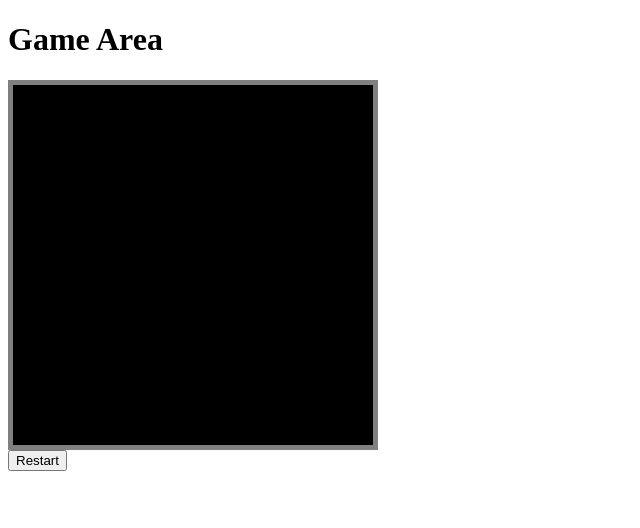
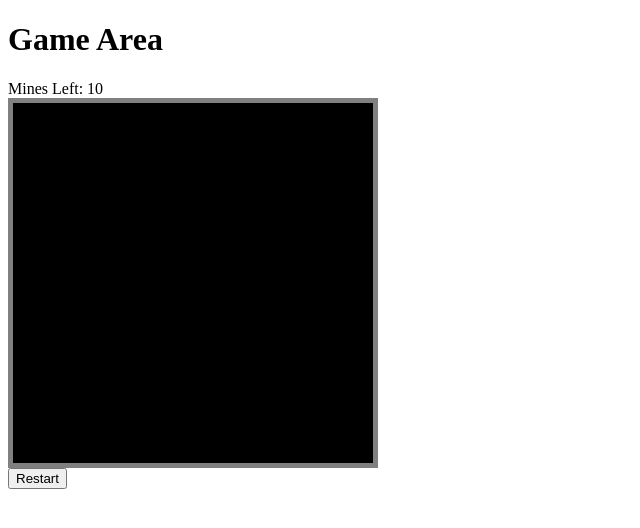
Before and after one commit to thissentenceiswrong/vue-minesweeper, a Vue app: page / in a window 1280 px wide. Shown: the top 528 px of the page, without its empty margins (0-640 px from the left). Built offline with nearby package versions, Linux system fonts and the light colour scheme.

Commit message:
Added readme

```diff
--- a/src/components/game-area.vue
+++ b/src/components/game-area.vue
@@ -1,6 +1,10 @@
 <template>
     <div>
         <h1>Game Area</h1>
+        <div id="gamestatus">
+            <div id="mineLeft">Mines Left: {{numMinesLeft}}</div>
+            <div id="gameover">{{ strGameOver }}</div>
+        </div>
         <div id="gameboard" v-bind:style="containerStyleObject">
             <cell id="cell"
                   v-for="(item, index) in gameboard"
@@ -34,11 +38,23 @@
             return {
                 minesweeper: null,
                 widthCell: 40,
+                strGameOver: "",
                 onGameOver: (function (vueObj) {
                     return function (won) {
-                        console.log("Game Over, you " + (won ? "won" : "lose"));
+                        const str = "Game Over! You " + (won ? "WIN" : "LOST");
+                        vueObj.strGameOver = str;
                     };
-                })(this)
+                })(this),
+                botOnGameUpdate: (function (vueObj) {
+                    return function (gameboard) {
+
+                    };
+                })(this),
+                botOnGameOver: (function (vueObj) {
+                    return function (won) {
+
+                    };
+                })(this),
             };
         },
         created() {
@@ -46,6 +62,7 @@
         },
         methods: {
             restart: function () {
+                this.strGameOver = "";
                 this.minesweeper = new MineSweeper(9, 9, 10, this.onGameOver);
             },
             clickCell: function (e) {
@@ -78,7 +95,12 @@
                     'font-size': '30px'
                 };
             },
-
+            numMinesLeft: function() {
+                return this.minesweeper.numMines
+                    - this.minesweeper.gameboard
+                        .filter(({isFlaged}) => isFlaged)
+                        .length;
+            }
         }
     };
 </script>
```
Also changed, not shown: 1 other file (tests, documents, lock files or other folders).
